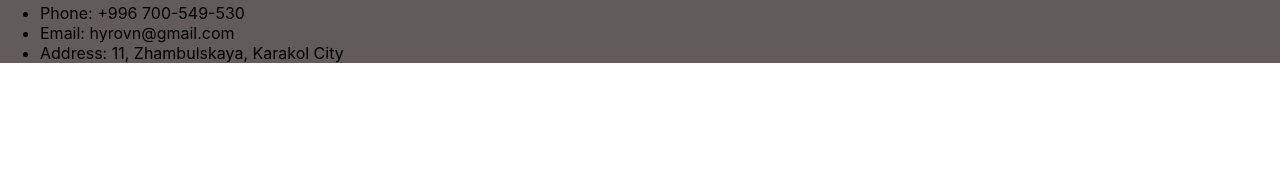
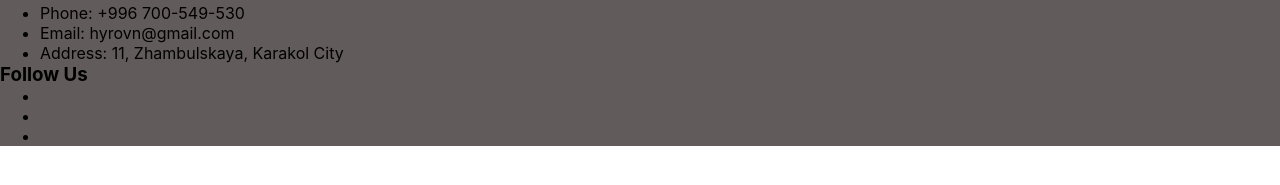
Before and after one commit to nasyr09khyrov/diploma-1, a React (Create React App) app: page /categories/1 in a window 1280 px wide. Shown: the part 351-536 px from the top of the page. Built offline with nearby package versions, Linux system fonts and the light colour scheme; no server answers; the database is empty.

Commit message:
added follow us

```diff
--- a/src/components/Footer/Footer.js
+++ b/src/components/Footer/Footer.js
@@ -20,6 +20,26 @@ export default function Footer() {
               <li className="footer-contact-item">Address: 11, Zhambulskaya, Karakol City</li>
             </ul>
           </div>
+          <div className="footer-section">
+            <h3 className="footer-title">Follow Us</h3>
+            <ul className="footer-social-list">
+              <li className="footer-social-item">
+                <a href="https://www.facebook.com/profile.php?id=100092558540976" target="_blank" rel="noopener noreferrer">
+                  <i className="fab fa-facebook"></i>
+                </a>
+              </li>
+              <li className="footer-social-item">
+                <a href="https://www.instagram.com/n.02khyrov" target="_blank" rel="noopener noreferrer">
+                  <i className="fab fa-instagram"></i>
+                </a>
+              </li>
+              <li className="footer-social-item">
+                <a href="https://twitter.com/hyrovn" target="_blank" rel="noopener noreferrer">
+                  <i className="fab fa-twitter"></i>
+                </a>
+              </li>
+            </ul>
+          </div>
         </div>
       </div>
       <div className="Footer__bottom">
```
